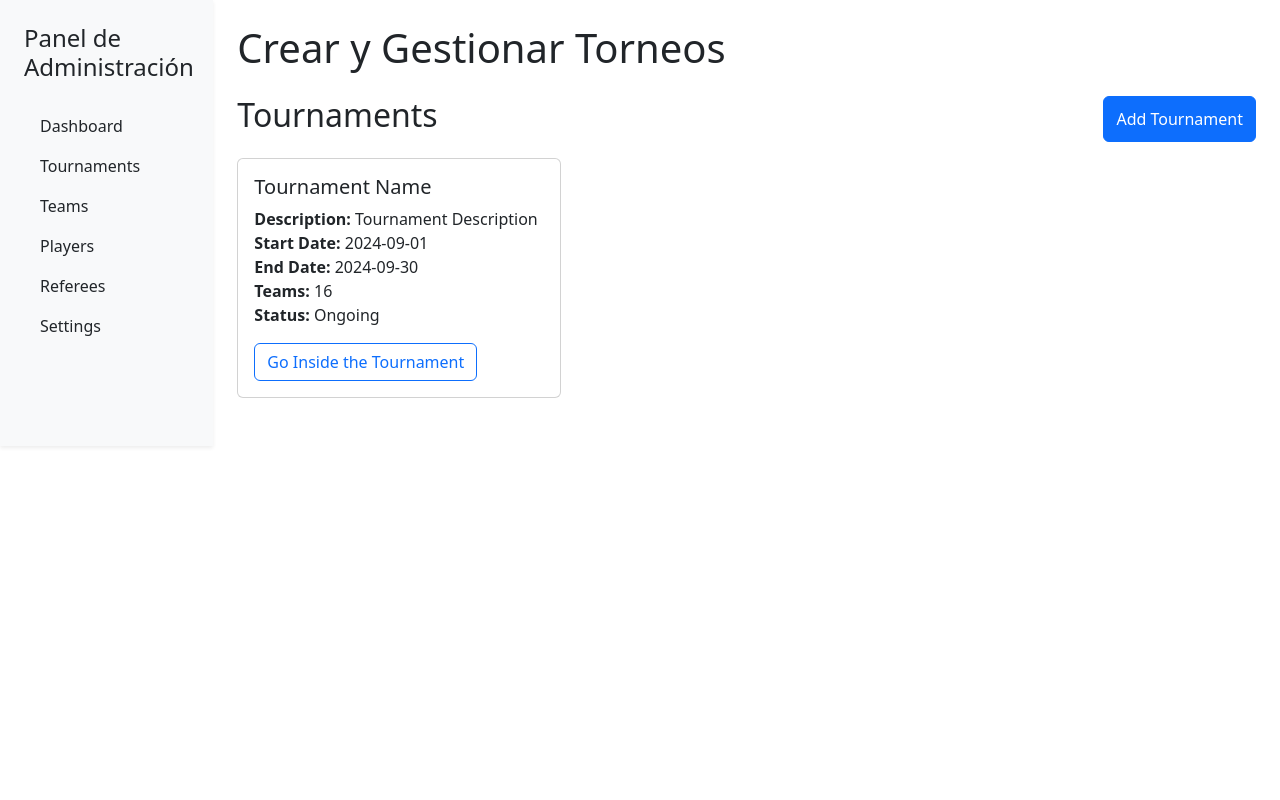
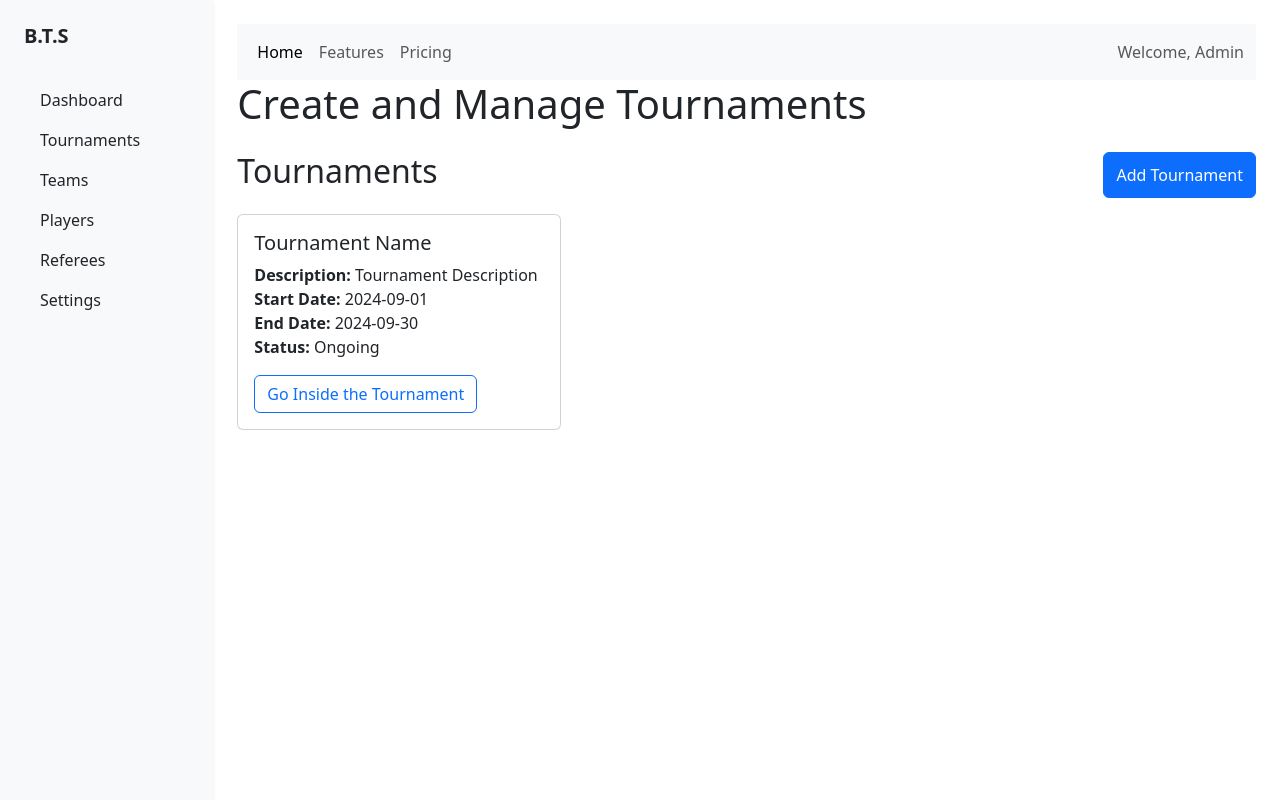
Before and after one commit to DD150602/Basquet-project, a CodeIgniter 4 app: the page made by app/Views/Admin/Tournaments_page.php in a window 1280 px wide. Run offline with PHP 8.4 and a stand-in for CodeIgniter, Linux system fonts and the light colour scheme; the template is opened without the code that fills it, so the values that code supplies are empty; some libraries are stand-ins or nearby versions.

Commit message:
style(Views): :art: Change views to use the layout

```diff
--- a/app/Views/Admin/Tournaments_page.php
+++ b/app/Views/Admin/Tournaments_page.php
@@ -1,43 +1,9 @@
-<!DOCTYPE html>
-<html lang="es">
-
-<head>
-  <meta charset="UTF-8">
-  <meta name="viewport" content="width=device-width, initial-scale=1.0">
-  <title>Gestión de Torneos</title>
-  <link href="https://cdn.jsdelivr.net/npm/bootstrap@5.3.0-alpha1/dist/css/bootstrap.min.css" rel="stylesheet">
-</head>
-
-<body>
-  <div class="container-fluid">
-    <div class="row">
-      <!-- Sidebar -->
-      <aside class="col-md-3 col-lg-2 bg-light p-4 shadow-sm">
-        <h4 class="mb-4">Panel de Administración</h4>
-        <nav class="nav flex-column">
-          <!-- Dashboard -->
-          <a href="#" class="nav-link text-dark py-2">Dashboard</a>
-
-          <!-- Tournaments -->
-          <a href="#" class="nav-link text-dark py-2">Tournaments</a>
-
-          <!-- Teams -->
-          <a href="#" class="nav-link text-dark py-2">Teams</a>
-
-          <!-- Players -->
-          <a href="#" class="nav-link text-dark py-2">Players</a>
-
-          <!-- Referees -->
-          <a href="#" class="nav-link text-dark py-2">Referees</a>
-
-          <!-- Settings -->
-          <a href="#" class="nav-link text-dark py-2">Settings</a>
-        </nav>
-      </aside>
-
+<?php echo $this->extend('Templates/Layout'); ?>
+<?php echo $this->section('content'); ?>
 <!-- Main Content -->
 <main class="col-md-9 col-lg-10 p-4">
-        <h1 class="mb-4">Crear y Gestionar Torneos</h1>
+  <?php echo $this->include('Templates/Components/Topbar'); ?>
+  <h1 class="mb-4">Create and Manage Tournaments</h1>
   <div class="d-flex justify-content-between mb-3">
     <h2>Tournaments</h2>
     <!-- Button to trigger Add Tournament modal -->
@@ -47,9 +13,9 @@
   </div>
 
   <!-- Tournaments list as cards -->
-        <div class="row">
+  <section class="row">
     <!-- Example tournament card -->
-          <div class="col-md-4">
+    <article class="col-md-4">
       <div class="card mb-4">
         <div class="card-body">
           <h5 class="card-title">Tournament Name</h5>
@@ -57,16 +23,15 @@
             <strong>Description:</strong> Tournament Description<br>
             <strong>Start Date:</strong> 2024-09-01<br>
             <strong>End Date:</strong> 2024-09-30<br>
-                  <strong>Teams:</strong> 16<br>
             <strong>Status:</strong> Ongoing
           </p>
-                <a href="/torneo/1" class="btn btn-outline-primary">Go Inside the Tournament</a>
+          <a href="<?php echo base_url('/admin/tournaments/insideTournaments'); ?>" class="btn btn-outline-primary">Go Inside the Tournament</a>
         </div>
       </div>
-          </div>
+    </article>
 
     <!-- Repeat above card for each tournament fetched from backend -->
-        </div>
+  </section>
 </main>
 </div>
 </div>
@@ -87,12 +52,6 @@
             <input type="text" class="form-control" id="nombre" name="nombre" required>
           </div>
 
-            <!-- Description -->
-            <div class="mb-3">
-              <label for="descripcion" class="form-label">Description</label>
-              <textarea class="form-control" id="descripcion" name="descripcion" rows="3" required></textarea>
-            </div>
-
           <!-- Start Date -->
           <div class="mb-3">
             <label for="fecha_inicio" class="form-label">Start Date</label>
@@ -105,12 +64,6 @@
             <input type="date" class="form-control" id="fecha_fin" name="fecha_fin" required>
           </div>
 
-            <!-- Number of Teams -->
-            <div class="mb-3">
-              <label for="cantidad_equipos" class="form-label">Number of Teams</label>
-              <input type="number" class="form-control" id="cantidad_equipos" name="cantidad_equipos" min="2" required>
-            </div>
-
           <!-- Tournament Status -->
           <div class="mb-3">
             <label for="estado" class="form-label">Tournament Status</label>
@@ -121,26 +74,10 @@
             </select>
           </div>
 
-            <!-- Tournament Type -->
-            <div class="mb-3">
-              <label for="tipo" class="form-label">Tournament Type</label>
-              <select class="form-select" id="tipo" name="tipo" required>
-                <option value="eliminacion_simple">Single Elimination</option>
-                <option value="eliminacion_doble">Double Elimination</option>
-                <option value="liguilla">Round Robin</option>
-              </select>
-            </div>
-
           <button type="submit" class="btn btn-primary">Add Tournament</button>
         </form>
       </div>
     </div>
   </div>
 </div>
-
-
-  <!-- Bootstrap JS -->
-  <script src="https://cdn.jsdelivr.net/npm/bootstrap@5.3.0-alpha1/dist/js/bootstrap.bundle.min.js"></script>
-</body>
-
-</html>
+<?php echo $this->endSection(); ?>
```
Also changed, not shown: app/Views/Admin/Inside_tournaments_page.php (+10 -54 lines). Lines whose indentation alone changed are shown as unchanged.
